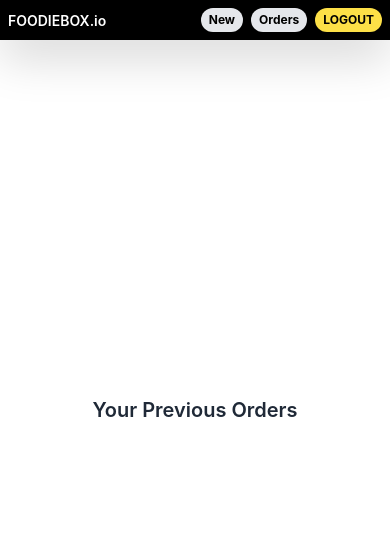
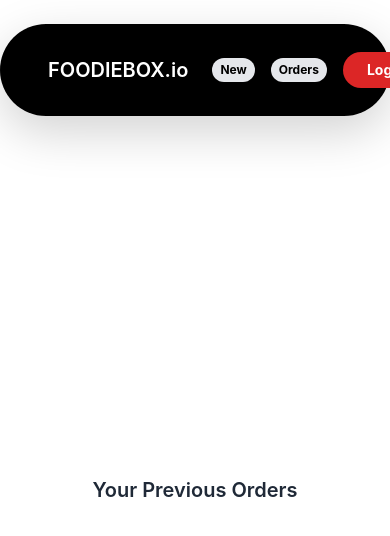
Before and after one commit to iusekarma/FoodieBoxx, a Django app: page /previous_orders/ in a window 390 px wide. Shown: the top 536 px of the page. Run offline with Django 5.2, Linux system fonts and the light colour scheme; the visitor is signed in with stand-in values (Sample User, id 1); data that the repository does not hold is empty; some libraries are stand-ins or nearby versions; some web fonts are replaced.

Commit message:
navbar responsiveness

```diff
--- a/lunchbox_restaurant/orders/templates/orders/base.html
+++ b/lunchbox_restaurant/orders/templates/orders/base.html
@@ -26,32 +26,29 @@
 <body>
     <div class="flex flex-col items-center justify-center w-full min-h-screen">
         <!-- Navbar -->
-        <div
-          class="fixed top-0 left-0 w-full bg-black text-white shadow-lg z-50 p-2 flex items-center justify-between space-x-2 sm:space-x-4 md:space-x-6"
-          style="font-size: 14px; white-space: nowrap;"
-        >
+        <div class="fixed flex items-center justify-between top-6 bg-black w-full sm:w-4/5 rounded-full mx-auto p-4 sm:p-6 sm:px-10 text-white shadow-lg z-50">
           <!-- Logo or Brand Name -->
-          <div class="text-white font-semibold">
-            <a href="{% url 'home' %}" class="text-white">FOODIEBOX.io</a>
+          <div class="py-2 px-6 text-white font-semibold text-center sm:text-left text-xl sm:text-2xl">
+            <a href="{% url 'home' %}" class="hover:underline">FOODIEBOX.io</a>
           </div>
 
           <!-- Navbar Links -->
-          <div class="flex items-center space-x-2 sm:space-x-4">
+          <div class="flex items-center gap-4">
             {% if not user.is_authenticated %}
             <!-- Login Button -->
             <div
               id="loginBtn"
-              class="bg-gray-200 py-1 px-2 sm:px-4 rounded-full font-bold text-black hover:bg-gray-300 transition duration-300 cursor-pointer text-xs sm:text-sm"
+              class="flex justify-center items-center bg-gray-200 py-2 px-4 rounded-full font-bold text-black hover:bg-gray-300 transition duration-300 cursor-pointer text-sm sm:text-base"
             >
               LOGIN
             </div>
             <!-- Signup Button -->
             <div
-              id="registrationBtn"
-              class="bg-yellow-300 py-1 px-2 sm:px-4 rounded-full font-bold text-black hover:bg-yellow-400 transition duration-300 cursor-pointer text-xs sm:text-sm"
-            >
-              Signup
-            </div>
+            id="registrationBtn"
+            class="flex justify-center items-center bg-yellow-300 py-2 px-4 rounded-full font-bold text-black hover:bg-yellow-400 transition duration-300 cursor-pointer text-sm sm:text-base"
+          >
+            Signup
+          </div>
             {% else %}
             <!-- New Order Button -->
             <a
@@ -69,10 +66,11 @@
             </a>
             <!-- Logout Button -->
             <a
+              id="logoutBtn"
               href="{% url 'logout' %}"
-              class="bg-yellow-300 py-1 px-2 sm:px-4 rounded-full font-bold text-black hover:bg-yellow-400 transition duration-300 text-xs sm:text-sm"
+              class="flex justify-center items-center bg-red-600 py-2 px-4 rounded-full font-bold text-white hover:bg-red-700 transition duration-300 cursor-pointer text-sm sm:text-base"
             >
-              LOGOUT
+              Logout
             </a>
             {% endif %}
           </div>
--- a/lunchbox_restaurant/orders/templates/orders/previous_order.html
+++ b/lunchbox_restaurant/orders/templates/orders/previous_order.html
@@ -1,6 +1,7 @@
 {% extends "orders/base.html" %}
 
 {% block content %}
+<div class="pt-40">
 <h2 class="text-xl font-semibold text-gray-800 mb-4">Your Previous Orders</h2>
 <div class="space-y-4">
     {% for order_data in list %}
@@ -22,4 +23,5 @@
         </div>
     {% endfor %}
 </div>
+</div>
 {% endblock %}
```
